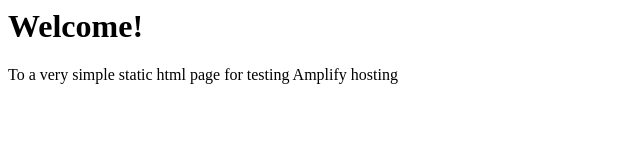
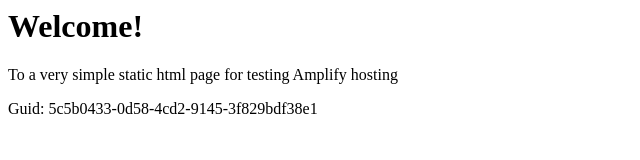
Before and after one commit to aws-aemilia-sfo/Github-PR-Commit-Integration-Test-DoNotTouch-v1-prod-us-west-1, a website: page src/index.html in a window 1280 px wide. Shown: the whole page, without its empty margins (0-640 px from the left). Drawn offline with Linux system fonts and the light colour scheme.

Commit message:
commit from integ tests

```diff
--- a/src/index.html
+++ b/src/index.html
@@ -1,3 +1,5 @@
+
+
 <html lang="en">
 
 <head>
@@ -10,6 +12,6 @@
 <body>
     <h1>Welcome!</h1>
     <p>To a very simple static html page for testing Amplify hosting</p>
-</body>
+    <p>Guid: 5c5b0433-0d58-4cd2-9145-3f829bdf38e1</p></body>
 
 </html>
```
